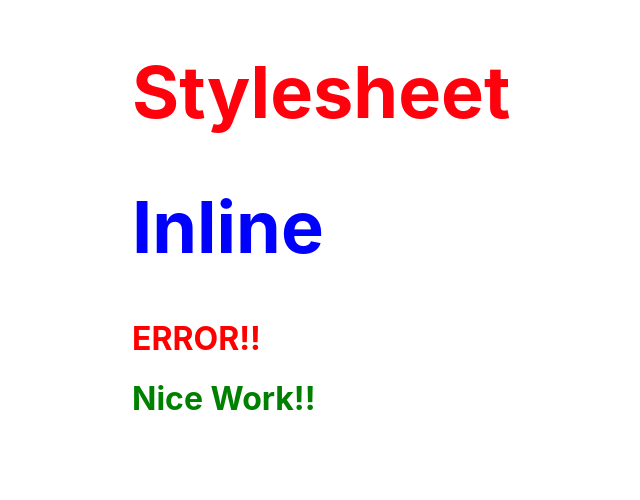
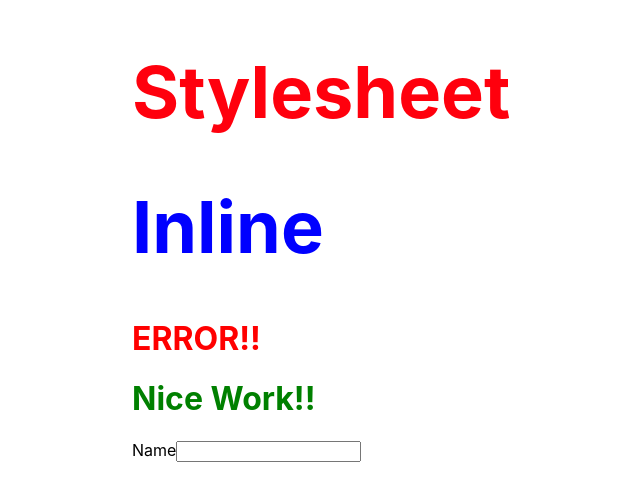
Before and after one commit to Mood904/Javascript2, a React (Create React App) app in the folder hello-world/: page / in a window 1280 px wide. Shown: the top 500 px of the page, without its empty margins (252-892 px from the left). Built offline with nearby package versions, Linux system fonts and the light colour scheme.

Commit message:
handleNameChange

```diff
--- a/hello-world/src/App.js
+++ b/hello-world/src/App.js
@@ -8,7 +8,7 @@
 import Inline from './components/Inline'
 import styles from './appStyles.modules.css'
 import './appStyles.css'
-
+import Forms from './components/Forms'
 
 
 
@@ -23,6 +23,7 @@
         <Inline />
         <h1 className='error'>ERROR!!</h1>
         <h1 className='success'> Nice Work!!</h1>
+        <Forms />
 
 
         </div>
--- /dev/null
+++ b/hello-world/src/components/Forms.js
@@ -0,0 +1,33 @@
+import React, { Component } from 'react'
+
+class Forms extends Component {
+    constructor(props) {
+        super(props)
+
+        this.state = {
+            name:''
+
+        }
+    }
+
+    handleNameChange = (event)=>{
+        this.setState({
+            name:event.target.value
+    })
+}
+    render() {
+        return (
+           <form>
+               <div>
+                   <label>Name</label>
+                   <input type='text'
+                   value={this.state.name}
+                   onChange={this.handleNameChange}
+                   />
+               </div>
+           </form>
+        )
+    }
+}
+
+export default Forms
```
